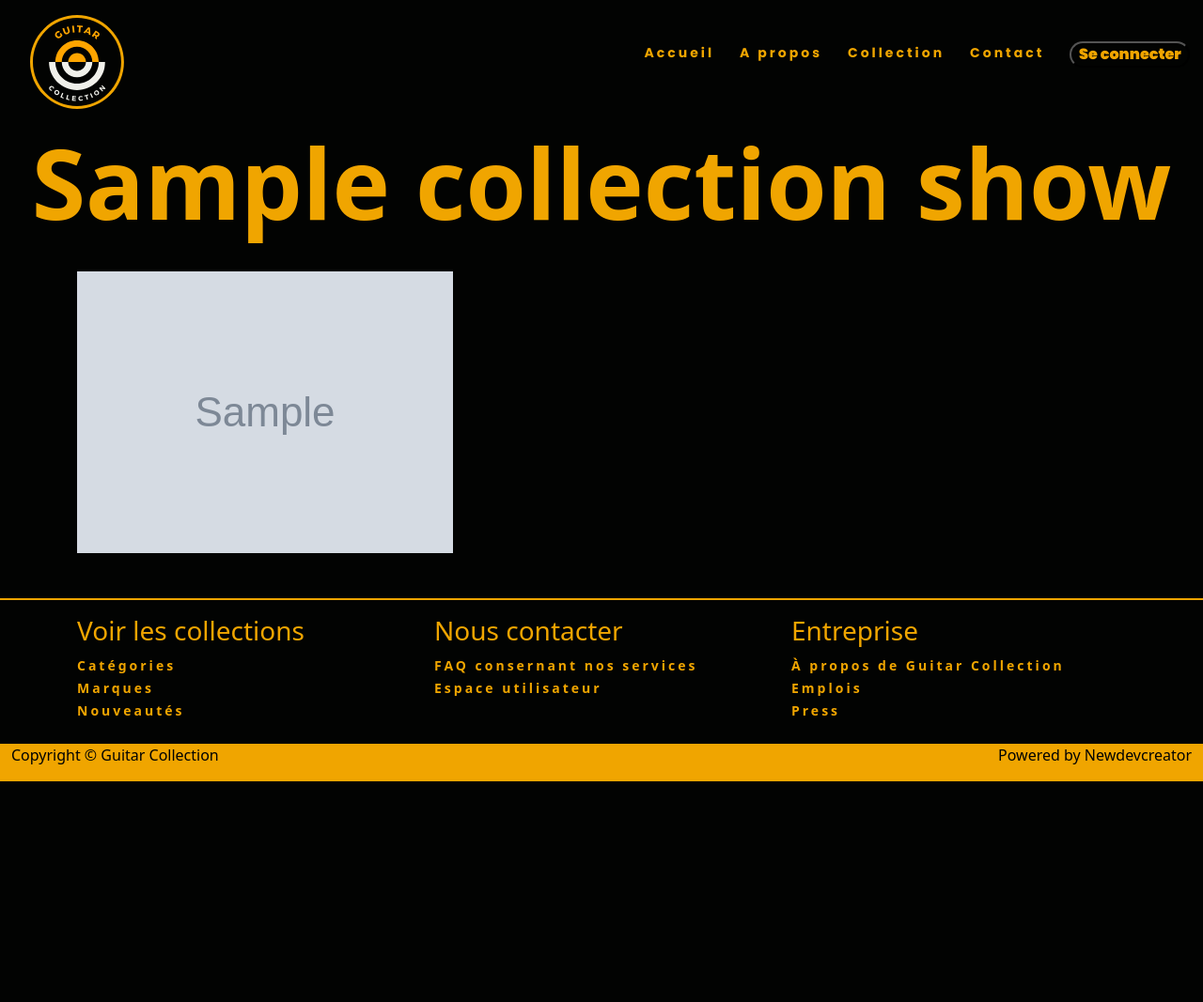
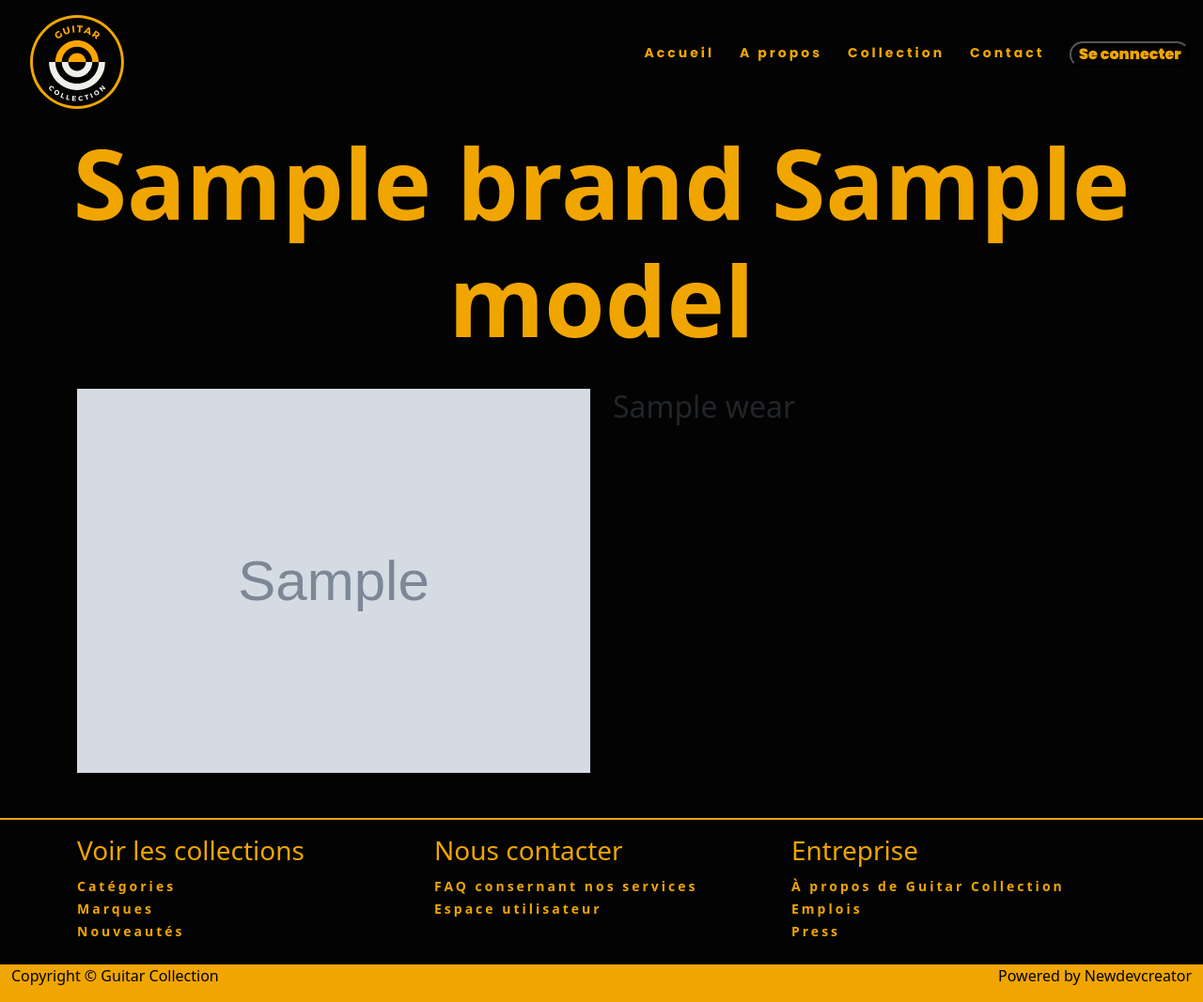
Before and after one commit to newdev-creator/guitar-collection, a Symfony app: template templates/collection/CollectionShow.html.twig in a window 1280 px wide. Shown: the whole page at 94% size. Before the commit the page ends 832 px from the top, so only its background shows below. Run offline with Twig, Linux system fonts and the light colour scheme; the template is opened without the code that fills it: most values are stand-ins (such as "Sample title", 1, 10 or a date in 2020); grey boxes marked "Sample" are stand-in pictures; some libraries are stand-ins or nearby versions.

Commit message:
COLLECTIONPAGE__WIP pageshow

```diff
--- a/src/Controller/CollectionController.php
+++ b/src/Controller/CollectionController.php
@@ -37,7 +37,7 @@ class CollectionController extends AbstractController
 
         // dd($guitar);
         return $this->render('collection/collectionShow.html.twig', [
-            'Collection_show' => $guitar,
+            'collection_show' => $guitar,
             'aesthetic' => $aesthetic,
             'brand' => $brand,
         ]);
--- a/templates/collection/CollectionShow.html.twig
+++ b/templates/collection/CollectionShow.html.twig
@@ -4,17 +4,20 @@
 
 {% block body %}
 <main>
-  <h1 class="text-center collection-title">{{ Collection_show.name }}</h1>
+  <h1 class="text-center collection-title">{{ brand.name }} {{ aesthetic.model }}</h1>
   <div class="container pb-5">
     <div class="row">
 
 
       <div class="col-md-6">
-        <img src="{{ Collection_show.image }}" alt="{{ Collection_show.name }}">
+        <img
+          class="collection-image"
+          src="{{ collection_show.image }}"
+          alt="{{ brand.name }} {{ collection_show.name }}">
       </div>
 
       <div class="col-md-6">
-
+        <h2>{{ aesthetic.wear }}</h2>
       </div>
 
 
--- a/templates/collection/collectionPage.html.twig
+++ b/templates/collection/collectionPage.html.twig
@@ -10,7 +10,7 @@
         <div class="row">
             {% for guitar in collection_page %}
             <div class="col-md-3">
-                <div class="card">
+                <div class="card collection-card">
                     <a href="{{ path("collection_show", {"id": guitar.id}) }}">
                         <img class="collection-image" src="{{ guitar.image }}" alt="{{ guitar.name }}">
                         <h2 class="text-center">{{ guitar.name }}</h2>
```
